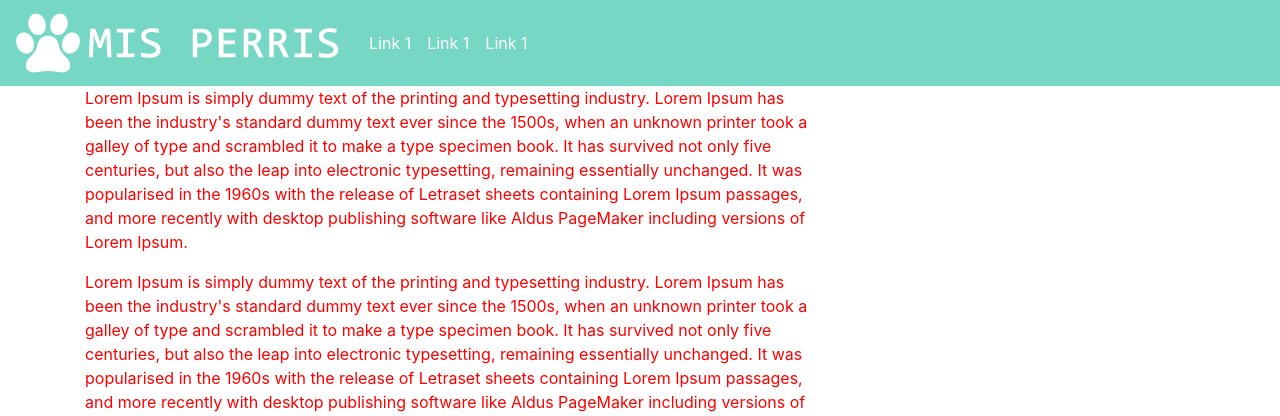
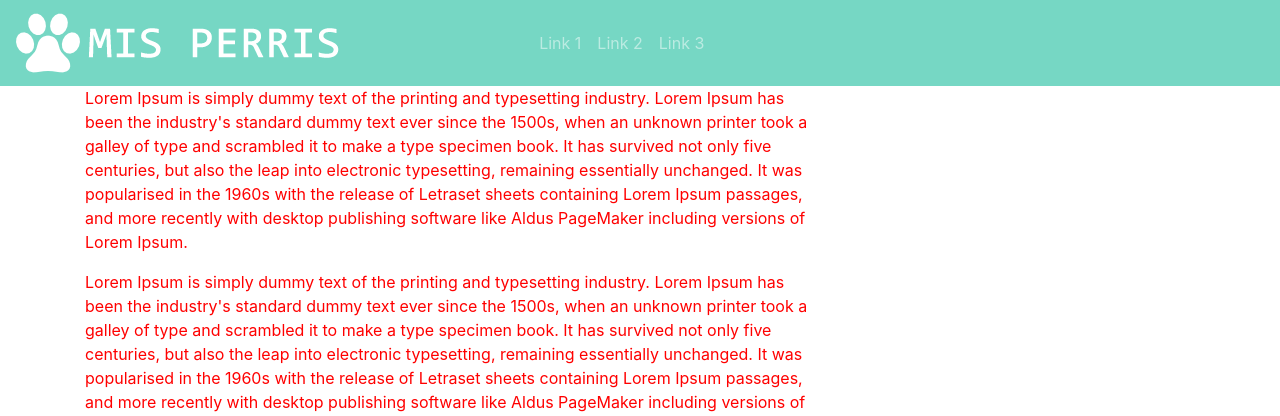
Before and after one commit to ErnestoCb/my-first-blog, a Django app: page / in a window 1280 px wide. Shown: the top 416 px of the page. Run offline with Django 3.2, Linux system fonts and the light colour scheme; some libraries are stand-ins or nearby versions.

Commit message:
fredy te amo

```diff
--- a/misPerris/static/css/style.css
+++ b/misPerris/static/css/style.css
@@ -4,8 +4,8 @@
     background-color: #76D7C4;
 }
 
-.navbar-custom .navbar-nav .nav-link {
-    color: white;
+.logo {
+    width: 40%;
 }
 
 .caquita {
@@ -13,10 +13,18 @@
     margin: 0 auto;
     text-align: center;
     background-color: red;
-    width: 50%;
 }
 
 body {
     color: red;
 }
+
+@media only screen and (max-width: 800px) {
+    .logo {
+        width: auto;
+    }
+    body {
+        color: red;
+    }
+}
 /* NAVBAR CSS */
--- a/misPerris/templates/misPerris/basePerro.html
+++ b/misPerris/templates/misPerris/basePerro.html
@@ -11,7 +11,7 @@
 <body>
     <nav class="navbar navbar-expand-sm navbar-dark navbar-custom">
 
-        <a class="navbar-brand" href="#">
+        <a class="navbar-brand logo" href="#">
             <img src="{% static 'img/logo.png' %}" alt="logo">
         </a>
 
@@ -20,10 +20,10 @@
                 <a class="nav-link" href="#">Link 1</a>
             </li>
             <li class="nav-item">
-                <a class="nav-link" href="#">Link 1</a>
+                <a class="nav-link" href="#">Link 2</a>
             </li>
             <li class="nav-item">
-                <a class="nav-link" href="#">Link 1</a>
+                <a class="nav-link" href="#">Link 3</a>
             </li>
         </ul>
     </nav>
```
